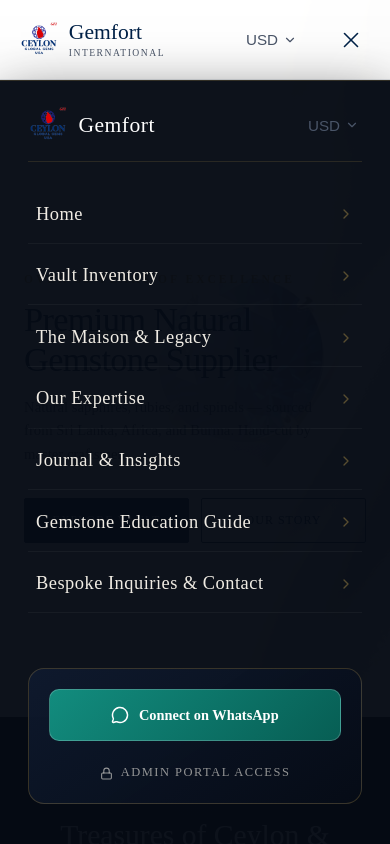
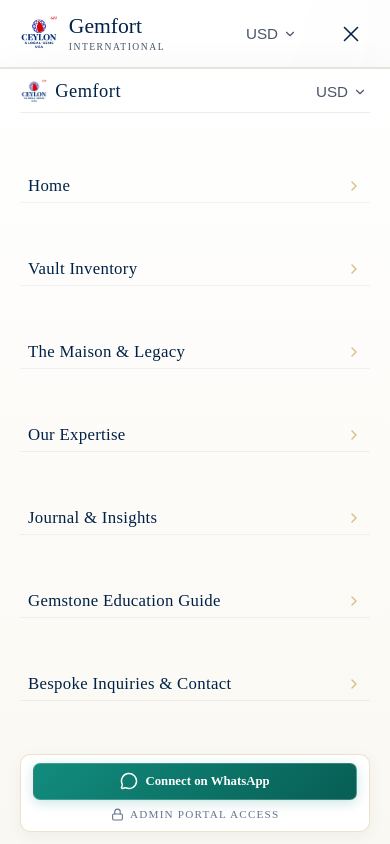
Before and after one commit to ishthiyaqAhamed/Gemfort, a Next.js app: page / in a window 390 px wide. Both pictures are taken after a click on the button "Open menu". Shown: the top 844 px of the page. Built offline with nearby package versions, Linux system fonts and the light colour scheme; a web font is replaced by a local one.

Commit message:
fix(mobile): compact hamburger nav links spacing and eliminate scrolling

```diff
--- a/src/app/globals.css
+++ b/src/app/globals.css
@@ -14,6 +14,12 @@
   --font-heading: var(--font-playfair), serif;
 
   --nav-height: 80px;
+}
+
+@media (max-width: 768px) {
+  :root {
+    --nav-height: 68px;
+  }
 }
 
 * {
--- a/src/components/Navbar/Navbar.module.css
+++ b/src/components/Navbar/Navbar.module.css
@@ -163,40 +163,58 @@
   .mobileMenu {
     display: flex;
     flex-direction: column;
+    justify-content: space-between;
     position: fixed;
     top: var(--nav-height);
     left: 0;
+    right: 0;
+    bottom: 0;
     width: 100vw;
     height: calc(100vh - var(--nav-height));
-    background: rgba(6, 11, 20, 0.97);
-    backdrop-filter: blur(25px);
-    -webkit-backdrop-filter: blur(25px);
-    padding: 1.5rem 1.75rem 2.5rem;
-    overflow-y: auto;
+    height: calc(100dvh - var(--nav-height));
+    background: linear-gradient(180deg, #ffffff 0%, #faf8f2 100%);
+    backdrop-filter: blur(20px);
+    -webkit-backdrop-filter: blur(20px);
+    padding: 0.5rem 1.25rem 0.75rem;
+    overflow-y: hidden;
+    overflow-x: hidden;
     z-index: 1000;
-    border-top: 1px solid rgba(199, 164, 80, 0.2);
-    box-shadow: 0 25px 60px rgba(0, 0, 0, 0.8);
+    border-top: 1px solid rgba(199, 164, 80, 0.25);
+    box-shadow: 0 20px 50px rgba(0, 33, 71, 0.1);
+  }
+
+  @media (max-height: 520px) {
+    .mobileMenu {
+      overflow-y: auto;
+    }
   }
 
   .mobileMenuHeader {
     display: flex;
     align-items: center;
     justify-content: space-between;
-    margin-bottom: 1.5rem;
-    padding-bottom: 1rem;
-    border-bottom: 1px solid rgba(199, 164, 80, 0.15);
+    margin-bottom: 0.25rem;
+    padding-bottom: 0.35rem;
+    border-bottom: 1px solid rgba(0, 33, 71, 0.08);
+    flex-shrink: 0;
   }
 
   .mobileDrawerBrand {
     display: flex;
     align-items: center;
-    gap: 0.65rem;
+    gap: 0.45rem;
+  }
+
+  .drawerLogo {
+    width: 28px !important;
+    height: 28px !important;
+    object-fit: contain;
   }
 
   .mobileDrawerTitle {
     font-family: var(--font-heading);
-    font-size: 1.35rem;
-    color: #ffffff;
+    font-size: 1.15rem;
+    color: #002147;
     font-weight: 500;
     letter-spacing: 0.5px;
   }
@@ -205,59 +223,66 @@
     font-size: 0.7rem;
     letter-spacing: 2px;
     text-transform: uppercase;
-    color: #c7a450;
+    color: #8c6d1f;
     font-weight: 700;
   }
 
   .mobileNavLinks {
     display: flex;
     flex-direction: column;
-    gap: 0.25rem;
-    margin-bottom: 2rem;
+    gap: 0;
+    flex: 1;
+    justify-content: space-evenly;
+    min-height: 0;
+    margin: 0.2rem 0;
   }
 
   .mobileNavLink {
     display: flex;
     align-items: center;
     justify-content: space-between;
-    padding: 0.85rem 0.5rem;
-    font-size: 1.15rem;
-    color: #f0ece4;
+    padding: clamp(0.2rem, 1vh, 0.35rem) 0.5rem;
+    font-size: clamp(0.95rem, 2vh, 1.05rem);
+    color: #002147;
     font-family: var(--font-heading);
-    letter-spacing: 0.5px;
+    letter-spacing: 0.3px;
+    line-height: 1.25;
     text-decoration: none;
-    border-bottom: 1px solid rgba(255, 255, 255, 0.04);
+    border-bottom: 1px solid rgba(0, 33, 71, 0.05);
     transition: all 0.2s ease;
   }
 
   .mobileNavLink:hover,
   .mobileNavLink:active {
-    color: #dfbe6e;
-    padding-left: 0.85rem;
+    color: #c7a450;
+    padding-left: 0.75rem;
+    background: rgba(199, 164, 80, 0.06);
+    border-radius: 6px;
   }
 
   .mobileNavChevron {
-    color: rgba(199, 164, 80, 0.4);
-    font-size: 0.9rem;
+    color: rgba(199, 164, 80, 0.7);
+    font-size: 0.85rem;
   }
 
   /*  Concierge Card inside Mobile Nav */
   .mobileCard {
-    background: linear-gradient(145deg, rgba(16, 27, 49, 0.85) 0%, rgba(6, 12, 22, 0.95) 100%);
-    border: 1px solid rgba(199, 164, 80, 0.25);
-    border-radius: 16px;
-    padding: 1.25rem;
-    margin-top: auto;
+    background: #ffffff;
+    border: 1px solid rgba(199, 164, 80, 0.3);
+    box-shadow: 0 4px 16px rgba(0, 33, 71, 0.05);
+    border-radius: 10px;
+    padding: 0.45rem 0.75rem;
     display: flex;
     flex-direction: column;
-    gap: 0.85rem;
+    gap: 0.3rem;
+    flex-shrink: 0;
   }
 
   .mobileTitle {
-    font-size: 0.72rem;
+    font-size: 0.7rem;
     letter-spacing: 2px;
     text-transform: uppercase;
-    color: #c7a450;
+    color: #8c6d1f;
     font-weight: 700;
     display: flex;
     align-items: center;
@@ -268,33 +293,34 @@
     display: flex;
     align-items: center;
     justify-content: center;
-    gap: 0.6rem;
+    gap: 0.45rem;
     background: linear-gradient(135deg, #128C7E 0%, #075E54 100%);
     color: #ffffff;
-    padding: 0.85rem 1.25rem;
-    border-radius: 10px;
-    font-size: 0.9rem;
+    padding: 0.45rem 0.85rem;
+    border-radius: 7px;
+    font-size: 0.8rem;
     font-weight: 600;
     text-decoration: none;
     border: 1px solid rgba(255, 255, 255, 0.2);
+    box-shadow: 0 3px 12px rgba(18, 140, 126, 0.22);
   }
 
   .mobileAdminLink {
     display: flex;
     align-items: center;
     justify-content: center;
-    gap: 0.5rem;
-    color: rgba(240, 236, 228, 0.6);
-    font-size: 0.78rem;
-    letter-spacing: 1.5px;
+    gap: 0.4rem;
+    color: #64748b;
+    font-size: 0.7rem;
+    letter-spacing: 1.2px;
     text-transform: uppercase;
     text-decoration: none;
-    padding-top: 0.5rem;
+    padding-top: 0.1rem;
     transition: color 0.2s;
   }
 
   .mobileAdminLink:hover {
-    color: #dfbe6e;
+    color: #002147;
   }
 }
 
--- a/src/components/Navbar/Navbar.tsx
+++ b/src/components/Navbar/Navbar.tsx
@@ -89,9 +89,9 @@
               <Image
                 src="/images/logo-all-transparent.png"
                 alt="Gemfort Logo"
-                width={36}
-                height={36}
-                className={styles.logoImage}
+                width={28}
+                height={28}
+                className={styles.drawerLogo}
               />
               <span className={styles.mobileDrawerTitle}>Gemfort</span>
             </div>
```
